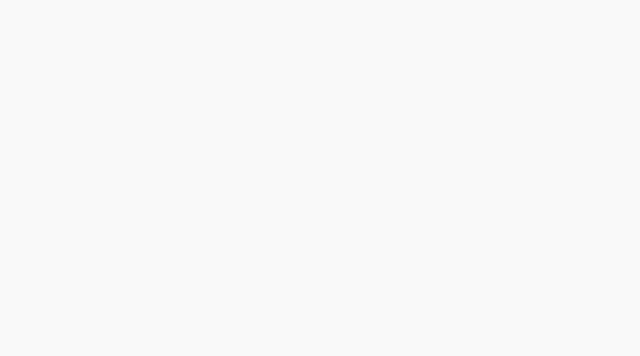
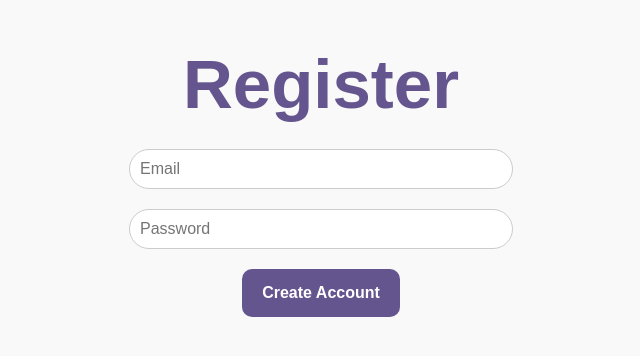
Before and after one commit to Gustyx/AI-Powered-Recipe-Finder, a React (Create React App) app: page /register in a window 1280 px wide. Before the commit this address had no page. Shown: the top 356 px of the page, without its empty margins (319-959 px from the left). Built offline with nearby package versions, Linux system fonts and the light colour scheme.

Commit message:
created register page

```diff
--- a/src/App.js
+++ b/src/App.js
@@ -5,6 +5,7 @@ import Home from "./pages/Home";
 import RecipeDetailsPage from "./pages/RecipeDetailsPage";
 import Favorites from "./pages/Favorites";
 import Kart from "./pages/Kart";
+import Register from "./pages/Register";
 
 function App() {
   useEffect(() => {
@@ -29,6 +30,7 @@ function App() {
         />
         <Route path="favorites" element={<Favorites />} />
         <Route path="kart" element={<Kart />} />
+        <Route path="register" element={<Register />} />
       </Routes>
     </div>
   );
--- /dev/null
+++ b/src/pages/Register.js
@@ -0,0 +1,48 @@
+import { useState, useEffect } from "react";
+import { collection, getDocs, doc, deleteDoc } from "firebase/firestore";
+import { db } from "../firebase.config";
+import { useNavigate } from "react-router-dom";
+import Spinner from "../components/Spinner";
+
+function Register() {
+  const [email, setEmail] = useState("");
+  const [password, setPassword] = useState("");
+
+  return (
+    <div className="Register">
+      <div lang="en">
+        <h1 style={{ padding: "25px", color: "#65558F", fontSize: "69px" }}>
+          Register
+        </h1>
+        <div class="search-container">
+          <input
+            type="text"
+            autoCapitalize="sentences"
+            placeholder="Email"
+            value={email}
+            onChange={(e) => {
+              setEmail(e.target.value);
+            }}
+          />
+        </div>
+        <div class="search-container">
+          <input
+            type="text"
+            autoCapitalize="sentences"
+            placeholder="Password"
+            value={password}
+            onChange={(e) => {
+              setPassword(e.target.value);
+            }}
+          />
+        </div>
+        <button class="custom-button" onClick={() => {}}>
+          Create Account
+        </button>
+        {/* {loading && <Spinner />} */}
+      </div>
+    </div>
+  );
+}
+
+export default Register;
```
